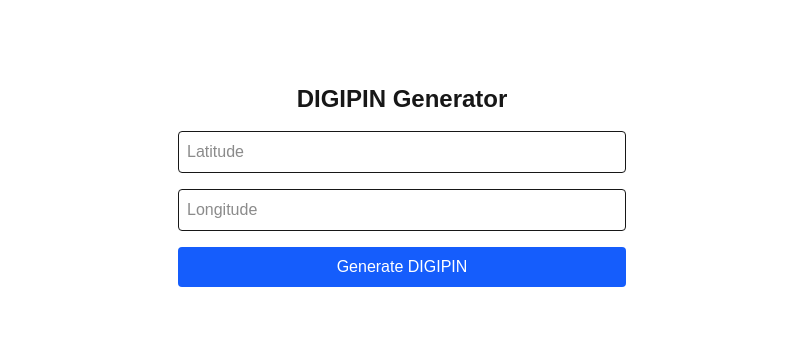
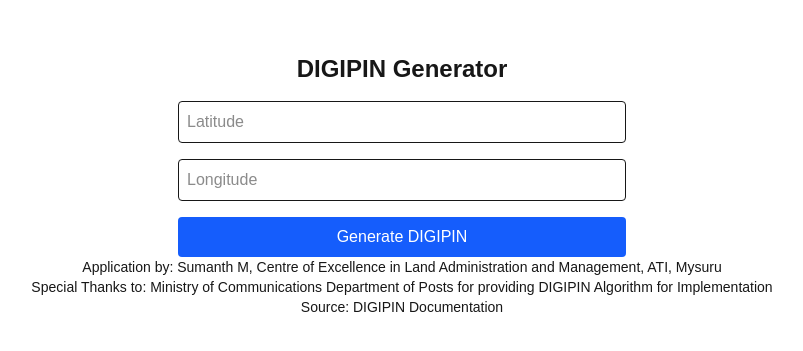
Before and after one commit to Sum4n7h19/Digipin, a Next.js app: page / in a window 1280 px wide. Shown: the part 215-566 px from the top of the page, without its empty margins (238-1041 px from the left). Built offline with nearby package versions, Linux system fonts and the light colour scheme.

Commit message:
footer added

```diff
--- a/app/page.tsx
+++ b/app/page.tsx
@@ -120,6 +120,11 @@
           <strong>DIGIPIN:</strong> {digipin}
         </div>
       )}
+            <footer className="text-sm align-middle text-center">
+        <p>Application by: Sumanth M, Centre of Excellence in Land Administration and Management, ATI, Mysuru</p>
+        <p>Special Thanks to: Ministry of Communications Department of Posts for providing DIGIPIN Algorithm for Implementation </p>
+        <a href="https://www.mydigipin.com/p/digipin.html">Source: DIGIPIN Documentation</a>
+      </footer>
     </main>
   );
 }
```
